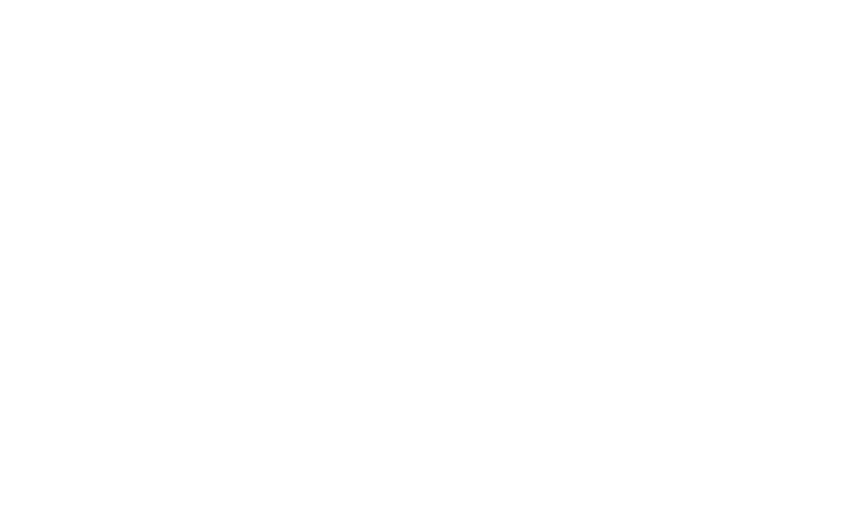
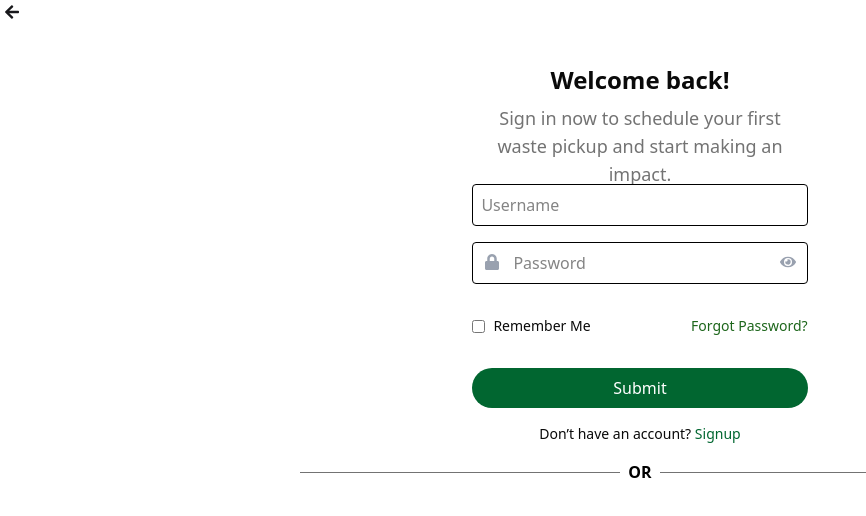
Before and after one commit to devbydijah/uw-help-app, a React (Vite) app: page /login in a window 1280 px wide. Before the commit this address had no page. Shown: the top 516 px of the page, without its empty margins (0-866 px from the left). Built offline with nearby package versions, Linux system fonts and the light colour scheme.

Commit message:
Implement conditional rendering for Login and Register components

```diff
--- a/src/App.jsx
+++ b/src/App.jsx
@@ -3,6 +3,7 @@
 import Onboarding1 from "./components/SplashScreen/Onboarding1";
 import Onboarding2 from "./components/SplashScreen/Onboarding2";
 import Onboarding3 from "./components/SplashScreen/Onboarding3";
+import Login from "./components/authentication/Login";
 import Register from "./components/authentication/Register";
 import SignUpAs from "./components/authentication/SignUpAs";
 
@@ -13,6 +14,7 @@
         <Route path="/" element={<Onboarding1 />} />
         <Route path="/onboarding2" element={<Onboarding2 />} />
         <Route path="/onboarding3" element={<Onboarding3 />} />
+        <Route path="/login" element={<Login />} />
         <Route path="/register" element={<Register />} />
         <Route path="/signupas" element={<SignUpAs />} />
       </Routes>
--- a/src/components/authentication/Login.jsx
+++ b/src/components/authentication/Login.jsx
@@ -0,0 +1,224 @@
+import React, { useState, useEffect } from "react";
+import { FaArrowLeft, FaLock, FaEye, FaEyeSlash } from "react-icons/fa";
+import { useForm } from "react-hook-form";
+import { useNavigate } from "react-router-dom";
+import { GoogleLogin } from "@react-oauth/google";
+import { initializeApp } from "firebase/app";
+import {
+  getAuth,
+  signInWithEmailAndPassword,
+  FacebookAuthProvider,
+  signInWithPopup,
+} from "firebase/auth";
+
+// Your web app's Firebase configuration
+const firebaseConfig = {
+  apiKey: "AIzaSyAc75lzWPr4e0AY43V_k0Dy_Ofz4A4FOFY",
+  authDomain: "urban-waste-help-6cb52.firebaseapp.com",
+  projectId: "urban-waste-help-6cb52",
+  storageBucket: "urban-waste-help-6cb52.firebasestorage.app",
+  messagingSenderId: "489957749468",
+  appId: "1:489957749468:web:9b150e6e013c5597157a19",
+};
+
+// Initialize Firebase
+const app = initializeApp(firebaseConfig);
+const auth = getAuth(app);
+
+const Login = () => {
+  const {
+    register,
+    handleSubmit,
+    formState: { errors },
+  } = useForm();
+  const [showPassword, setShowPassword] = useState(false);
+  const [rememberMe, setRememberMe] = useState(false);
+  const navigate = useNavigate();
+
+  useEffect(() => {
+    // Load the Facebook SDK
+    window.fbAsyncInit = function () {
+      FB.init({
+        appId: "1825382201594217", // Replace with your Facebook App ID
+        cookie: true,
+        xfbml: true,
+        version: "v12.0",
+      });
+    };
+
+    // Load the Facebook SDK script
+    (function (d, s, id) {
+      var js,
+        fjs = d.getElementsByTagName(s)[0];
+      if (d.getElementById(id)) {
+        return;
+      }
+      js = d.createElement(s);
+      js.id = id;
+      js.src = "https://connect.facebook.net/en_US/sdk.js";
+      fjs.parentNode.insertBefore(js, fjs);
+    })(document, "script", "facebook-jssdk");
+  }, []);
+
+  const onSubmit = async (data) => {
+    try {
+      const userCredential = await signInWithEmailAndPassword(
+        auth,
+        data.username,
+        data.password
+      );
+      console.log("User logged in:", userCredential.user);
+      localStorage.setItem("isRegistered", "true");
+      navigate("/auth");
+    } catch (error) {
+      console.error("Error logging in user:", error);
+      // Handle login errors
+    }
+  };
+
+  const togglePasswordVisibility = () => {
+    setShowPassword(!showPassword);
+  };
+
+  const handleBackClick = () => {
+    navigate("/onboarding3");
+  };
+
+  const handleFacebookLogin = () => {
+    const provider = new FacebookAuthProvider();
+    signInWithPopup(auth, provider)
+      .then((result) => {
+        console.log("Facebook sign-in successful:", result.user);
+        navigate("/signupas"); // Redirect to SignUpAs page
+      })
+      .catch((error) => {
+        console.error("Error with Facebook sign-in:", error);
+        // Handle sign-in errors
+      });
+  };
+
+  const handleSignupClick = () => {
+    navigate("/register");
+  };
+
+  return (
+    <div className="relative flex flex-col items-center">
+      <FaArrowLeft
+        className="absolute w-4 h-4 top-[4px] left-[4px] text-zinc-900 cursor-pointer"
+        onClick={handleBackClick}
+      />
+      <div className="mt-16 text-center w-[335.198px] h-[88px] top-[124.88px] left-[41.8px] gap-[11px] flex flex-col items-center">
+        <div className="w-[335.2px] h-[29px] leading-[120%] tracking-[-2%]">
+          <h1 className="text-2xl font-semibold">Welcome back!</h1>
+        </div>
+        <div className="w-[335.2px] h-[48px] text-neutral-500">
+          <p className="text-lg font-normal">
+            Sign in now to schedule your first waste pickup and start making an
+            impact.
+          </p>
+        </div>
+      </div>
+      <form
+        onSubmit={handleSubmit(onSubmit)}
+        className="mt-8 w-[335.198px] flex flex-col gap-4"
+      >
+        <input
+          className="border border-black p-2 rounded"
+          type="text"
+          placeholder="Username"
+          {...register("username", { required: true })}
+        />
+        {errors.username && (
+          <span className="text-red-500">Username is required</span>
+        )}
+
+        <div className="relative">
+          <FaLock className="absolute left-3 top-3 text-gray-400" />
+          <input
+            className="border border-black p-2 pl-10 pr-10 rounded w-full"
+            type={showPassword ? "text" : "password"}
+            placeholder="Password"
+            {...register("password", { required: true })}
+          />
+          <div
+            className="absolute right-3 top-3 cursor-pointer"
+            onClick={togglePasswordVisibility}
+          >
+            {showPassword ? (
+              <FaEyeSlash className="text-gray-400" />
+            ) : (
+              <FaEye className="text-gray-400" />
+            )}
+          </div>
+        </div>
+        {errors.password && (
+          <span className="text-red-500">Password is required</span>
+        )}
+
+        <div className="flex justify-between items-center mt-4 w-[335.198px]">
+          <div className="flex items-center">
+            <input
+              type="checkbox"
+              id="rememberMe"
+              className="mr-2"
+              checked={rememberMe}
+              onChange={() => setRememberMe(!rememberMe)}
+            />
+            <label htmlFor="rememberMe" className="text-sm cursor-pointer">
+              Remember Me
+            </label>
+          </div>
+          <a href="#" className="text-sm text-[#1D661B]">
+            Forgot Password?
+          </a>
+        </div>
+
+        <button
+          type="submit"
+          className="bg-green-800 text-white p-2 rounded-full mt-4 cursor-pointer"
+        >
+          Submit
+        </button>
+      </form>
+      <div className="mt-4 text-center">
+        <p className="text-sm">
+          Don’t have an account?{" "}
+          <span
+            className="text-green-800 cursor-pointer"
+            onClick={handleSignupClick}
+          >
+            Signup
+          </span>
+        </p>
+      </div>
+      <div className="flex items-center mt-4 w-full justify-center">
+        <hr className="w-1/4 border-t border-neutral-500" />
+        <span className="mx-2 text-black font-semibold">OR</span>
+        <hr className="w-1/4 border-t border-neutral-500" />
+      </div>
+      <div className="mt-4 w-full flex flex-col items-center gap-4">
+        <GoogleLogin
+          onSuccess={(response) => {
+            console.log("Google sign-in successful", response);
+            navigate("/signupas"); // Redirect to SignUpAs page
+          }}
+          onError={() => {
+            console.log("Google sign-in failed");
+          }}
+        />
+        <div
+          className="fb-login-button"
+          data-width=""
+          data-size="large"
+          data-button-type="login_with"
+          data-layout="default"
+          data-auto-logout-link="false"
+          data-use-continue-as="false"
+          onClick={handleFacebookLogin}
+        ></div>
+      </div>
+    </div>
+  );
+};
+
+export default Login;
--- a/src/components/authentication/Register.jsx
+++ b/src/components/authentication/Register.jsx
@@ -1,4 +1,3 @@
-// TODO: Remember to set up HTTPS for your domain before deploying to production
 import React, { useState, useEffect } from "react";
 import { FaArrowLeft, FaLock, FaEye, FaEyeSlash } from "react-icons/fa";
 import { useForm } from "react-hook-form";
@@ -69,7 +68,8 @@
         data.password
       );
       console.log("User registered:", userCredential.user);
-      // Navigate to another page or show a success message
+      localStorage.setItem("isRegistered", "true");
+      navigate("/auth");
     } catch (error) {
       console.error("Error registering user:", error);
       // Handle registration errors
@@ -95,6 +95,10 @@
         console.error("Error with Facebook sign-in:", error);
         // Handle sign-in errors
       });
+  };
+
+  const handleLoginClick = () => {
+    navigate("/login");
   };
 
   return (
@@ -189,9 +193,12 @@
       <div className="mt-4 text-center">
         <p className="text-sm">
           Already have an account?{" "}
-          <a href="#" className="text-green-800">
+          <span
+            className="text-green-800 cursor-pointer"
+            onClick={handleLoginClick}
+          >
             Login
-          </a>
+          </span>
         </p>
       </div>
       <div className="flex items-center mt-4 w-full justify-center">
```
